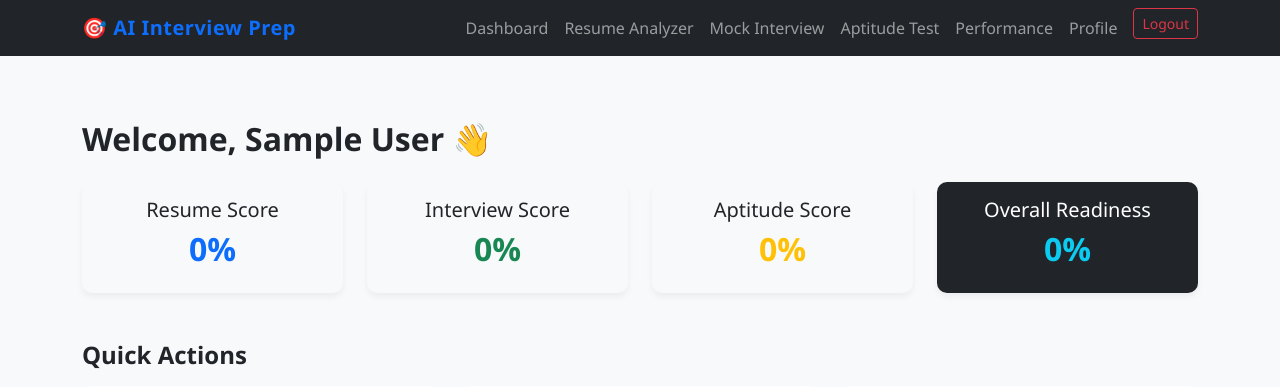
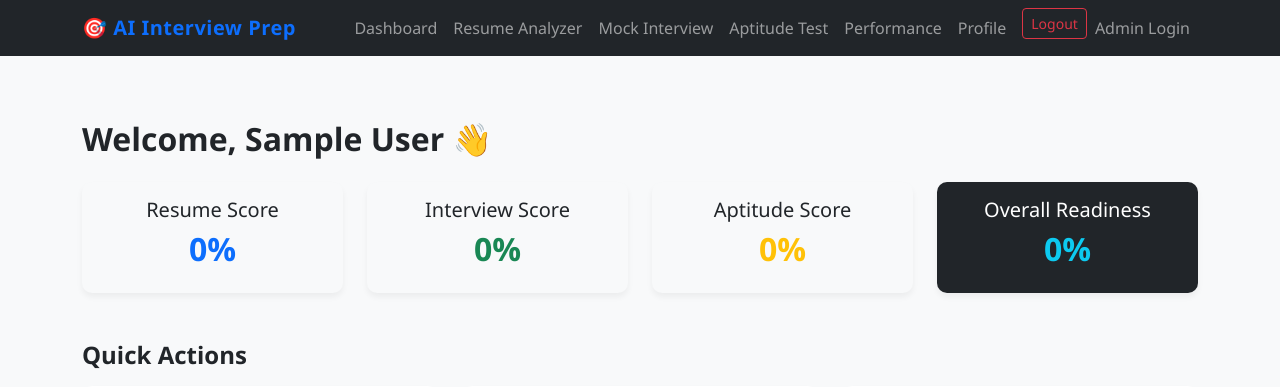
Before and after one commit to Yash-Dev76/AI_Interview_Preparation, a Flask app: page /dashboard in a window 1280 px wide. Shown: the top 387 px of the page. Run offline with Flask 3, Linux system fonts and the light colour scheme; the visitor is signed in with stand-in values (Sample User, id 1); data comes from the database, SQL or seed files in the repository; data that the repository does not hold is empty.

Commit message:
Refactor Admin Login link in base.html

```diff
--- a/templates/base.html
+++ b/templates/base.html
@@ -36,8 +36,11 @@
                         <li class="nav-item"><a class="nav-link" href="{{ url_for('home') }}">Home</a></li>
                         <li class="nav-item"><a class="nav-link" href="{{ url_for('login') }}">Login</a></li>
                         <li class="nav-item"><a class="btn btn-primary btn-sm ms-2 text-white" href="{{ url_for('register') }}">Register</a></li>
-                        <li class="nav-item"><a class="btn btn-outline-warning btn-sm ms-2 text-warning" href="{{ url_for('admin_login') }}">Admin Login</a></li>
+
                     {% endif %}
+                    <li class="nav-item">
+    <a class="nav-link" href="{{ url_for('admin_login') }}">Admin Login</a>
+                    </li>
                 </ul>
             </div>
         </div>
```
